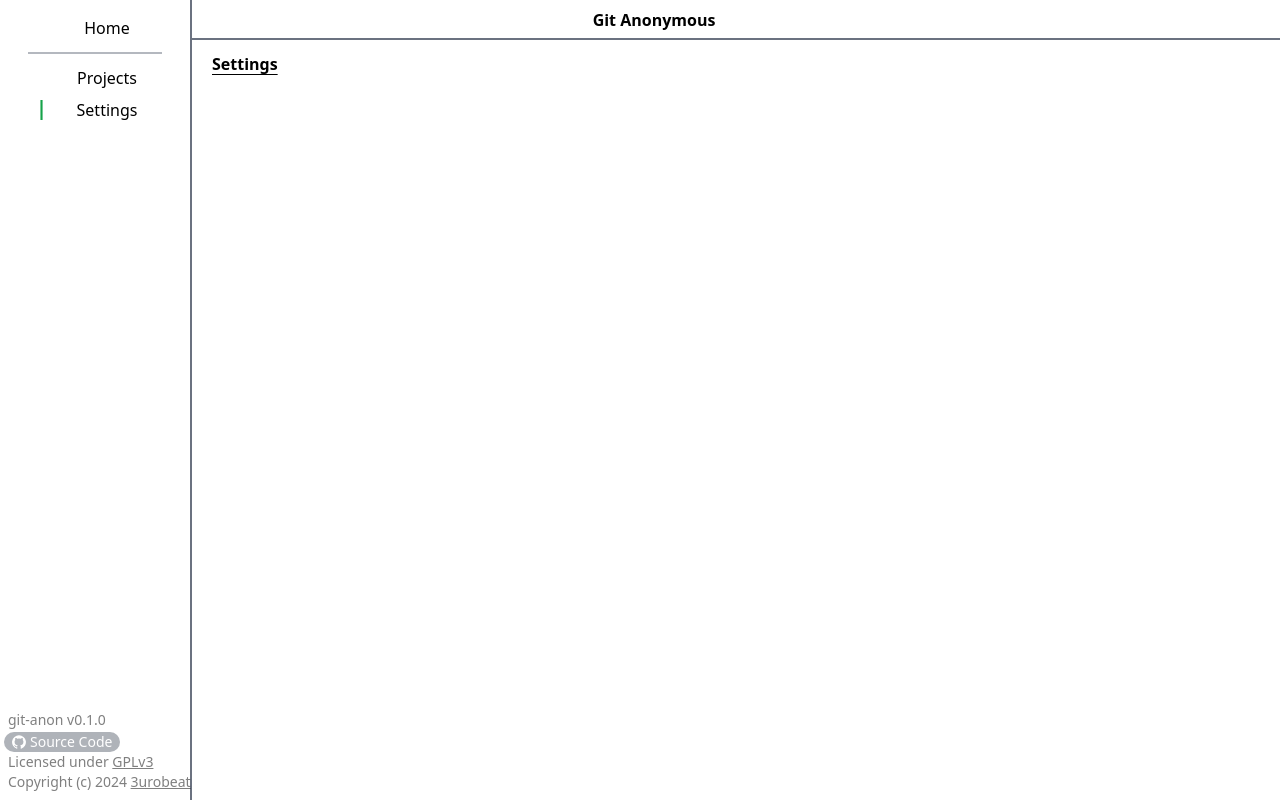
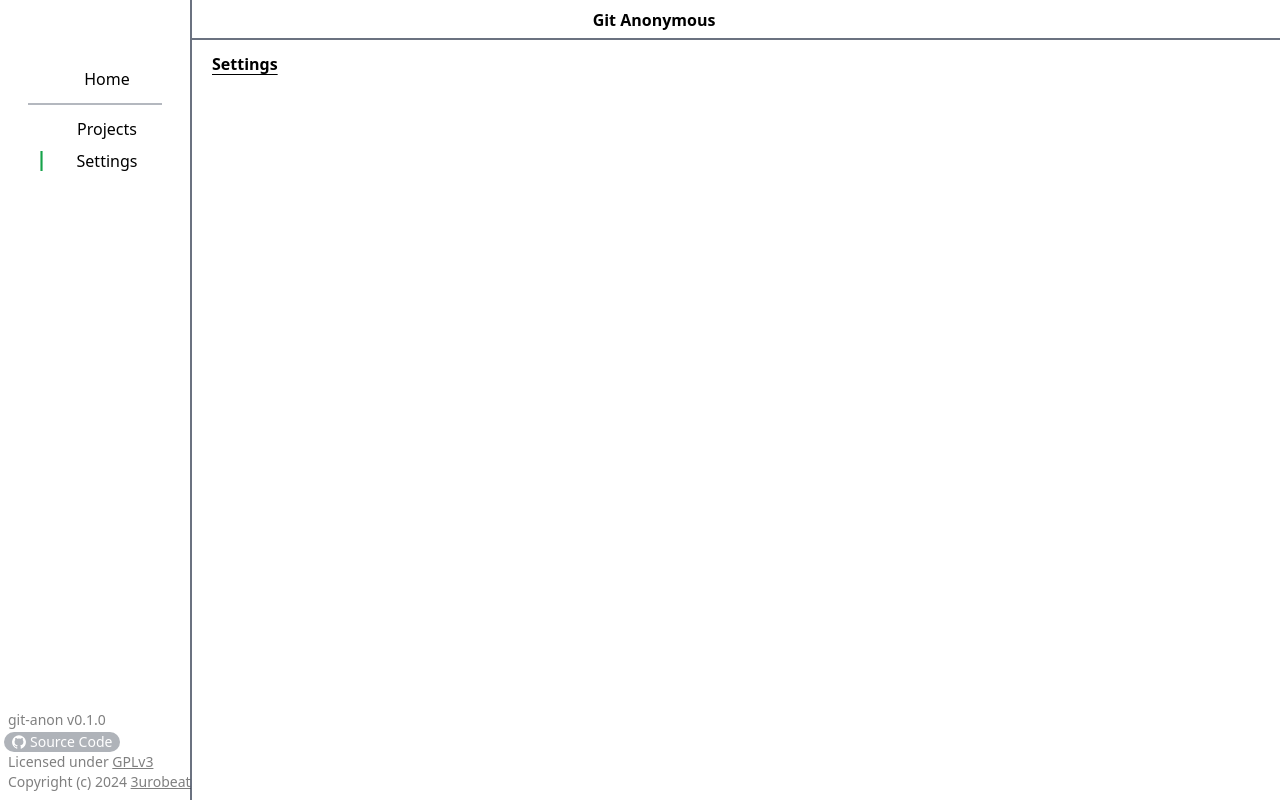
Before and after one commit to 3urobeat/git-anon, a Nuxt app: page /settings in a window 1280 px wide. Built offline with nearby package versions, Linux system fonts and the light colour scheme; some icons are missing; what @seald-io/nedb, simple-git would draw is missing.

Commit message:
feat: Implement responsive navbar functionality

```diff
--- a/app.vue
+++ b/app.vue
@@ -5,7 +5,7 @@
  * Created Date: 2024-03-23 12:52:57
  * Author: 3urobeat
  *
- * Last Modified: 2024-03-28 21:10:21
+ * Last Modified: 2024-03-30 12:07:33
  * Modified By: 3urobeat
  *
  * Copyright (c) 2024 3urobeat <https://github.com/3urobeat>
@@ -19,7 +19,7 @@
 
 <template>
     <!-- Title bar -->
-    <PhList class="fixed z-30 cursor-pointer left-3 top-2 lg:hidden block" size="25px" @click="navBarToggleClick"></PhList>
+    <PhList class="fixed z-30 cursor-pointer left-3 top-2 lg:hidden block" size="25px" @click="showNavbar = !showNavbar"></PhList>
 
     <header id="titlebar" class="fixed z-20 top-0 left-0 w-screen h-fit mb-5 pb-1.5 bg-white border-y-2 border-y-gray-500 border-t-0">
         <div class="pt-2 w-full text-center select-none flex items-center justify-center font-semibold"> <!-- Title -->
@@ -32,8 +32,14 @@
     <!-- Group navbar and main content so that they can share the screen width -->
     <div class="flex overflow-auto">
 
-        <!-- Left navigation bar which offsets everything else to the right -->
-        <nav id="navbar" class="z-40 top-0 left-0 h-screen lg:w-1/6 w-1/2 min-w-48 hidden lg:block bg-white border-x-2 border-x-gray-500 border-l-0 select-none">
+        <!-- Left navigation bar which offsets everything else to the right on desktop and overlays everything on mobile -->
+        <nav
+            id="navbar"
+            :class="showNavbar ? 'absolute' : 'hidden'"
+            class="z-40 top-0 left-0 h-screen lg:w-1/6 w-1/2 max-w-60 min-w-48 lg:relative lg:block bg-white border-x-2 border-x-gray-500 border-l-0 select-none transition-transform"
+        >
+            <PhCaretLeft class="relative z-30 cursor-pointer left-3 top-2 mb-5 lg:hidden block" size="25px" @click="showNavbar = !showNavbar"></PhCaretLeft>
+
             <div class="px-5 lg:px-7">   <!-- px-10 gives every element in this div space on the sides -->
                 <div class="my-3"></div> <!-- Add some space above everything-->
                 <NuxtLink to="/" class="flex items-center w-full h-full px-2 py-1 rounded-sm hover:bg-gray-200 hover:transition-all">
@@ -80,7 +86,7 @@
         </nav>
 
         <!-- The main content itself, pushed to the side by the navbar -->
-        <main class="z-10 w-screen mx-5 my-3">
+        <main class="z-10 w-screen h-screen px-5 pt-3" @click="showNavbar = false">
             <NuxtPage></NuxtPage> <!-- Links to index.vue -->
         </main>
 
@@ -90,10 +96,12 @@
 
 
 <script setup lang="ts">
-    import { PhList, PhDetective, PhHouse, PhGitFork, PhGear } from "@phosphor-icons/vue";
+    import { PhList, PhCaretLeft, PhDetective, PhHouse, PhGitFork, PhGear } from "@phosphor-icons/vue";
     import packagejson from "./package.json";
 
     const route = useRoute();
+
+    const showNavbar = ref(false);
 
 
     // Specify page information
```
